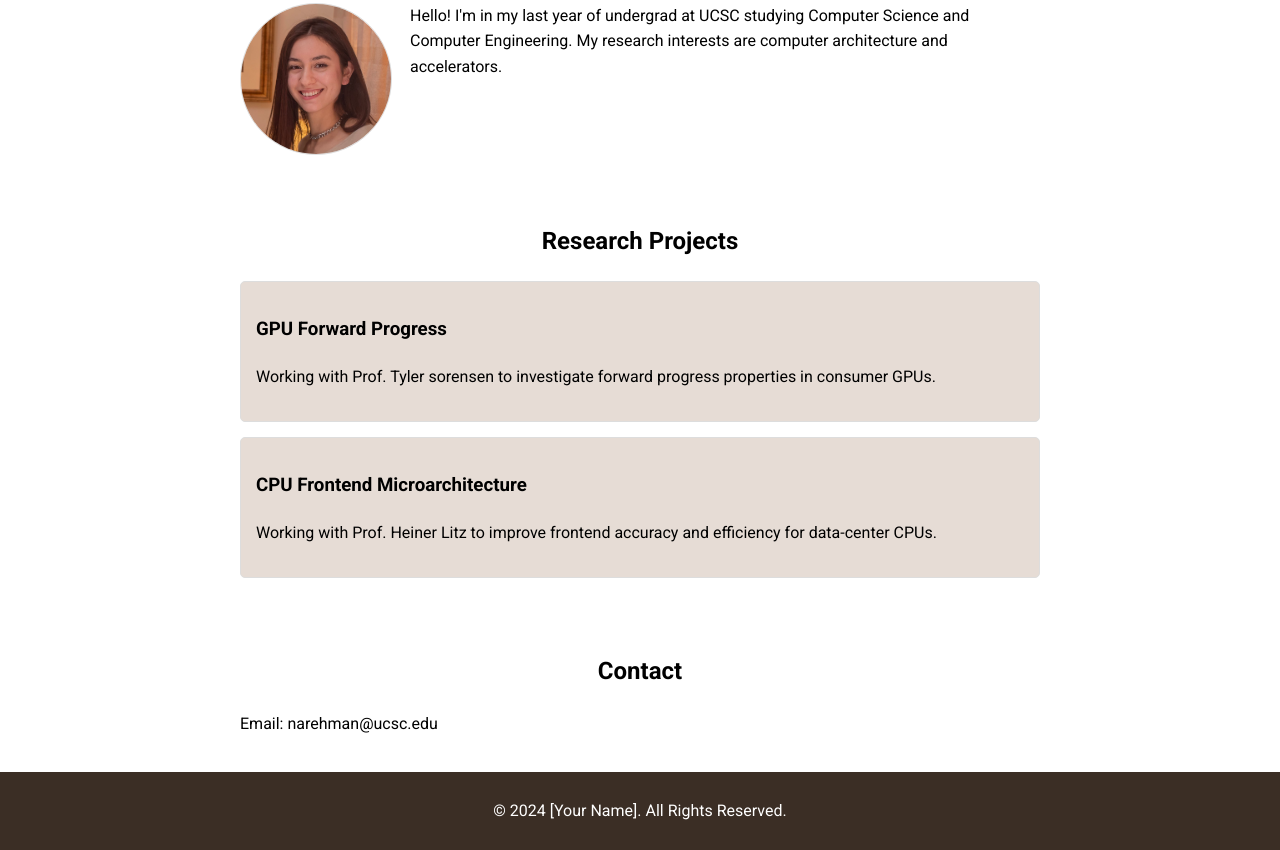
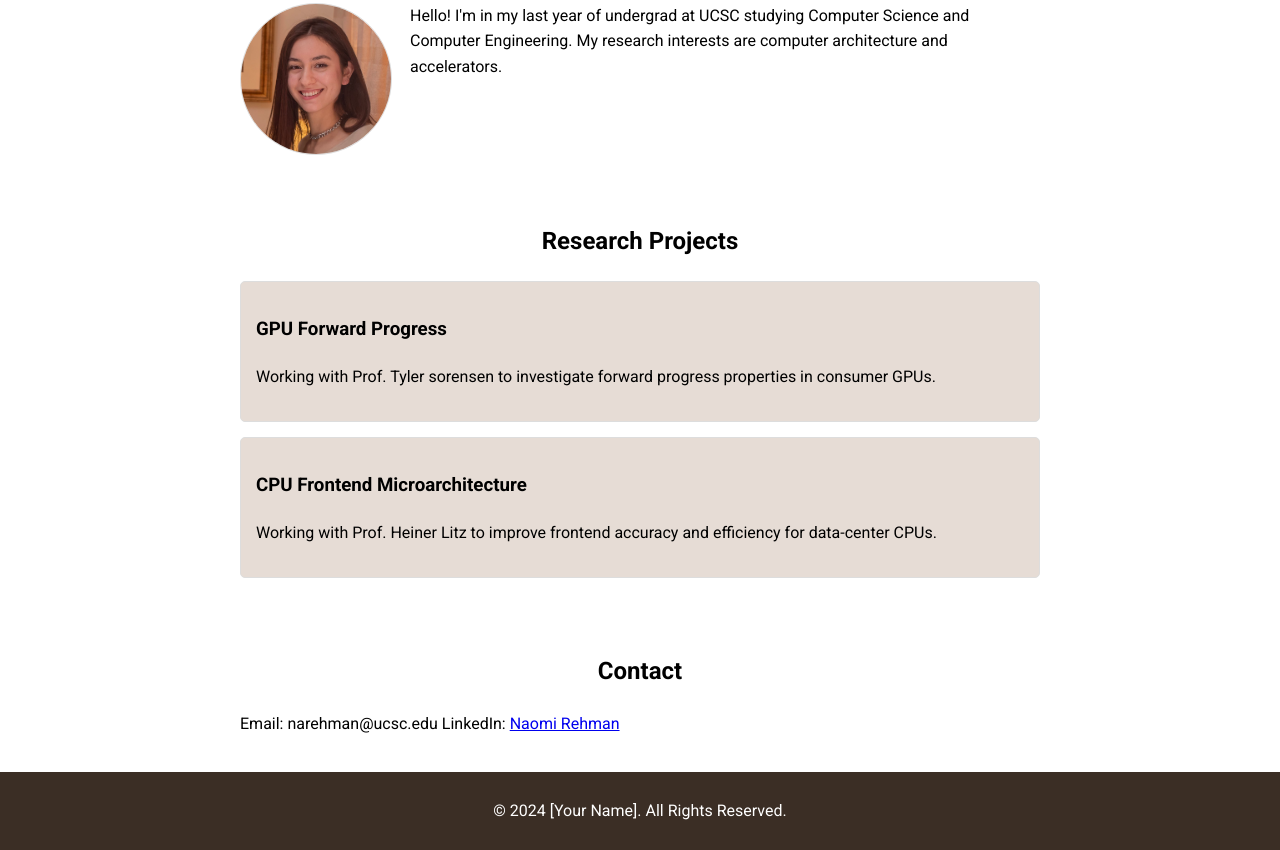
Before and after one commit to naomirehman1008/website, a plain HTML site: page index.html in a window 1280 px wide. Shown: the part 271-1121 px from the top of the page. Drawn offline with Linux system fonts and the light colour scheme; a script that the page names is missing.

Commit message:
Update index.html

```diff
--- a/index.html
+++ b/index.html
@@ -49,7 +49,8 @@
         <section id="contact">
             <h2>Contact</h2>
             <div id="contact-text">
-                <p>Email: narehman@ucsc.edu</p>
+                <p>Email: narehman@ucsc.edu
+                LinkedIn: <a href="https://www.linkedin.com/in/naomi-rehman/" >Naomi Rehman</a></p>
             </div>
         </section>
     </main>
```
